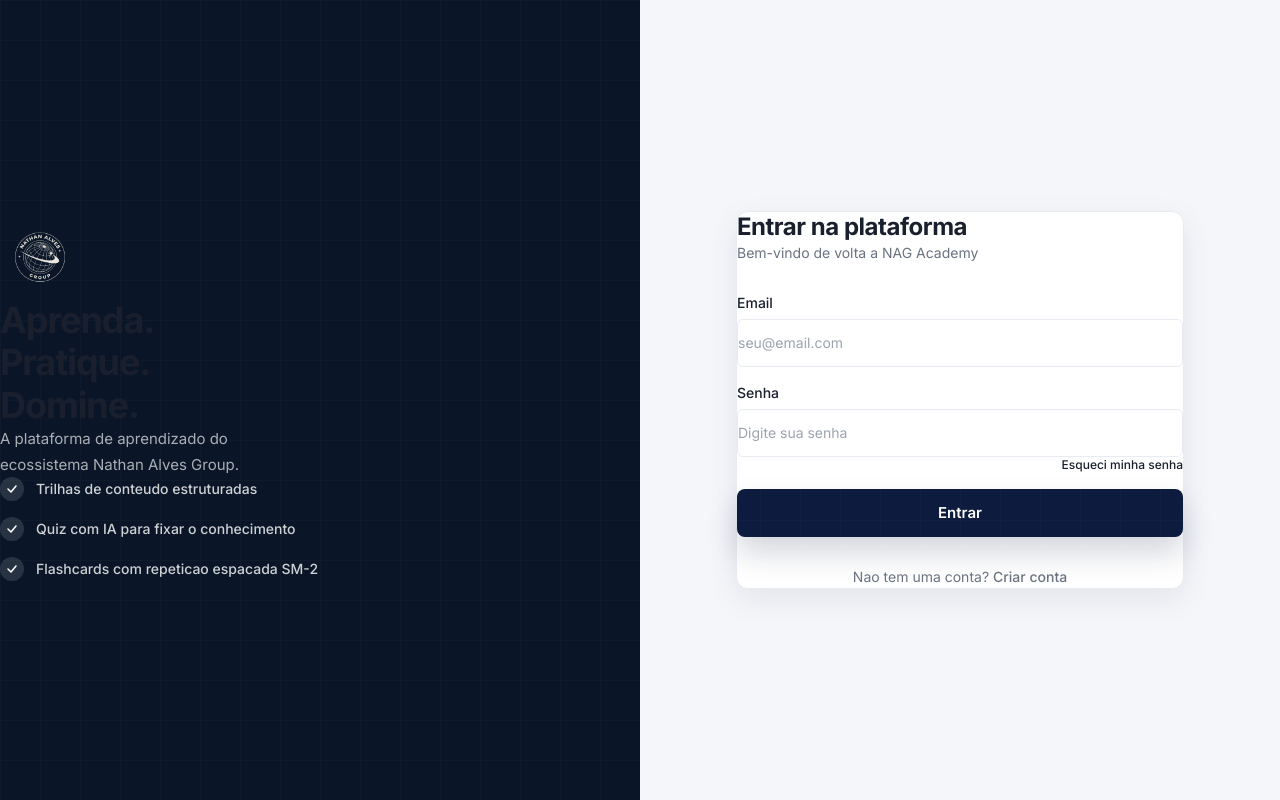
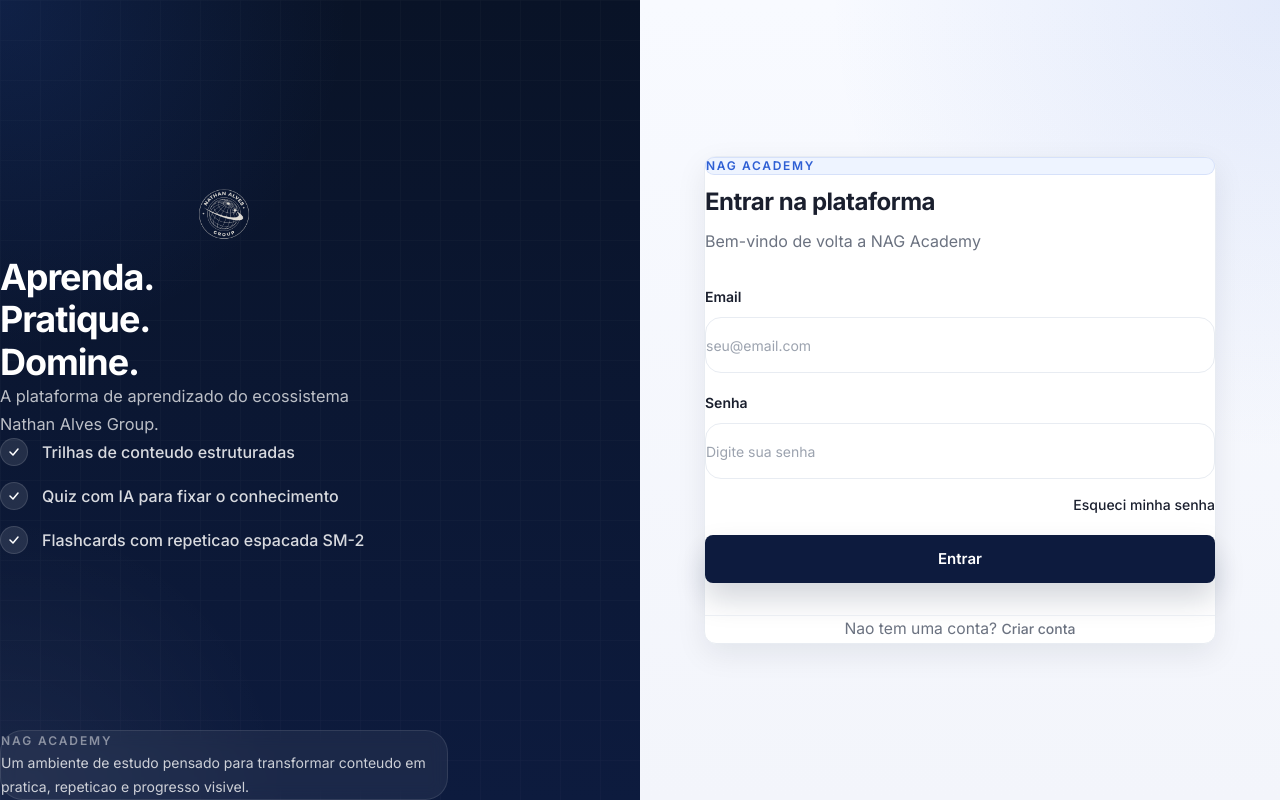
Before and after one commit to nthan-061/NAG-Academy, a React (Vite) app: page /login in a window 1280 px wide. Built offline with nearby package versions, Linux system fonts and the light colour scheme; no server answers.

Commit message:
Refine auth login spacing and presentation

```diff
--- a/src/components/auth/AuthLeftColumn.tsx
+++ b/src/components/auth/AuthLeftColumn.tsx
@@ -28,7 +28,7 @@
 
 export function AuthLeftColumn({ headline, subtitle, bullets }: AuthLeftColumnProps) {
   return (
-    <aside className="auth-column hidden min-h-screen w-1/2 flex-col justify-center overflow-hidden bg-primary-deep px-12 lg:flex">
+    <aside className="auth-column relative hidden min-h-screen w-1/2 flex-col justify-between overflow-hidden bg-[linear-gradient(180deg,#091327_0%,#0d1b3e_100%)] px-14 py-12 lg:flex">
       <svg
         className="pointer-events-none absolute inset-0 h-full w-full opacity-[0.04]"
         xmlns="http://www.w3.org/2000/svg"
@@ -41,35 +41,48 @@
         <rect width="100%" height="100%" fill="url(#auth-grid)" />
       </svg>
 
-      <div className="relative z-10 mx-auto flex w-full max-w-[24rem] flex-col items-start">
+      <div className="pointer-events-none absolute inset-0 bg-[radial-gradient(circle_at_top_left,rgba(46,95,212,0.18),transparent_34%),radial-gradient(circle_at_bottom_left,rgba(255,255,255,0.05),transparent_28%)]" />
+
+      <div className="relative z-10 mx-auto flex w-full max-w-[28rem] flex-1 flex-col justify-center">
         <img
           src="/logo-white.png"
           alt="Nathan Alves Group"
-          className="mb-10 h-20 w-auto object-contain"
+          className="mb-12 h-20 w-auto object-contain opacity-95"
         />
 
-        <h1 className="mb-3 whitespace-pre-line text-[2rem] font-bold leading-[1.25] tracking-[-0.03em] text-white">
+        <h1 className="mb-5 whitespace-pre-line text-[3.25rem] font-bold leading-[1.02] tracking-[-0.05em] !text-white">
           {headline}
         </h1>
 
-        <p className="mb-9 max-w-[20rem] text-[15px] leading-7 text-white/65">
+        <p className="mb-10 max-w-[24rem] text-[1.02rem] leading-8 text-white/72">
           {subtitle}
         </p>
 
         <div className="flex flex-col gap-4">
           {bullets.map((bullet) => (
-            <div key={bullet.text} className="flex items-center gap-3">
-              <div className="flex h-6 w-6 shrink-0 items-center justify-center rounded-full bg-white/12">
+            <div key={bullet.text} className="flex items-center gap-3.5">
+              <div className="flex h-7 w-7 shrink-0 items-center justify-center rounded-full border border-white/12 bg-white/10">
                 {bullet.icon === 'lock' ? <LockIcon /> : <CheckIcon />}
               </div>
 
-              <span className="text-sm font-medium text-white/80">
+              <span className="text-[1rem] font-medium leading-7 text-white/84">
                 {bullet.text}
               </span>
             </div>
           ))}
         </div>
       </div>
+
+      <div className="relative z-10 mx-auto hidden w-full max-w-[28rem] lg:block">
+        <div className="rounded-[1.4rem] border border-white/10 bg-white/6 px-5 py-5 backdrop-blur">
+          <p className="text-xs font-semibold uppercase tracking-[0.16em] text-white/48">
+            NAG Academy
+          </p>
+          <p className="mt-3 text-sm leading-7 text-white/78">
+            Um ambiente de estudo pensado para transformar conteudo em pratica, repeticao e progresso visivel.
+          </p>
+        </div>
+      </div>
     </aside>
   )
 }
--- a/src/design/theme.ts
+++ b/src/design/theme.ts
@@ -33,12 +33,12 @@
       danger: 'bg-danger-soft text-danger',
     },
     input: {
-      wrapper: 'flex flex-col gap-1.5',
-      label: 'text-sm font-medium text-foreground',
+      wrapper: 'flex flex-col gap-2.5',
+      label: 'text-sm font-semibold text-foreground',
       field:
-        'h-12 w-full rounded-md border border-border bg-surface px-4 text-sm text-foreground outline-none transition placeholder:text-muted-foreground focus:border-secondary focus:shadow-focus disabled:cursor-not-allowed disabled:bg-background-elevated disabled:text-muted-foreground',
-      helper: 'text-xs text-text-secondary',
-      error: 'text-xs text-danger',
+        'h-14 w-full rounded-[1rem] border border-border bg-surface px-4 text-sm text-foreground outline-none transition placeholder:text-muted-foreground focus:border-secondary focus:shadow-focus disabled:cursor-not-allowed disabled:bg-background-elevated disabled:text-muted-foreground',
+      helper: 'text-xs leading-6 text-text-secondary',
+      error: 'text-xs leading-6 text-danger',
     },
     text: {
       h1: 'text-4xl font-bold tracking-[-0.04em] text-foreground md:text-5xl',
--- a/src/index.css
+++ b/src/index.css
@@ -39,19 +39,19 @@
 
 @layer components {
   .auth-shell {
-    @apply flex min-h-screen bg-background text-foreground;
+    @apply flex min-h-screen bg-[radial-gradient(circle_at_top_right,rgba(46,95,212,0.10),transparent_30%),linear-gradient(180deg,#f8faff_0%,#f3f5fb_100%)] text-foreground;
   }
 
   .auth-content {
-    @apply flex min-h-screen w-full items-center justify-center bg-background px-4 py-8 lg:w-1/2 lg:px-6;
+    @apply flex min-h-screen w-full items-center justify-center px-5 py-10 sm:px-8 lg:w-1/2 lg:px-10 lg:py-12;
   }
 
   .auth-surface {
-    @apply w-full max-w-[28rem] rounded-[1.25rem] border border-border bg-surface p-8 shadow-card sm:p-10;
+    @apply w-full max-w-[32rem] rounded-[1.75rem] border border-white/70 bg-white/92 p-8 shadow-[0_24px_60px_rgba(10,22,40,0.10)] backdrop-blur sm:p-10 lg:p-12;
   }
 
   .auth-alert {
-    @apply flex items-start gap-3 rounded-[0.875rem] border px-4 py-3 text-sm;
+    @apply flex items-start gap-3 rounded-[1rem] border px-4 py-3.5 text-sm;
   }
 
   .auth-alert-success {
@@ -64,6 +64,18 @@
 
   .auth-link {
     @apply text-sm font-medium text-secondary transition hover:text-primary;
+  }
+
+  .auth-kicker {
+    @apply inline-flex items-center gap-2 rounded-full border border-secondary/12 bg-secondary-soft px-3 py-1.5 text-xs font-semibold uppercase tracking-[0.14em] text-secondary;
+  }
+
+  .auth-form-stack {
+    @apply flex flex-col gap-5;
+  }
+
+  .auth-card-section {
+    @apply flex flex-col gap-3;
   }
 }
 
--- a/src/pages/Login.tsx
+++ b/src/pages/Login.tsx
@@ -62,7 +62,7 @@
 
       <main className="auth-content">
         <Card className="auth-surface" padding="none">
-          <div className="flex flex-col gap-7">
+          <div className="flex flex-col gap-8">
             {confirmed && (
               <div className="auth-alert auth-alert-success">
                 <CheckCircle size={18} className="mt-0.5 shrink-0" />
@@ -72,11 +72,16 @@
               </div>
             )}
 
-            <div className="space-y-2">
+            <div className="auth-card-section">
+              <div className="auth-kicker">
+                NAG Academy
+              </div>
+
               <Text as="h2" variant="h2">
                 Entrar na plataforma
               </Text>
-              <Text tone="muted">
+
+              <Text tone="muted" className="max-w-[28rem] text-[1rem] leading-7">
                 Bem-vindo de volta a NAG Academy
               </Text>
             </div>
@@ -90,7 +95,7 @@
               </div>
             )}
 
-            <form onSubmit={handleSubmit} className="flex flex-col gap-4">
+            <form onSubmit={handleSubmit} className="auth-form-stack">
               <Input
                 type="email"
                 label="Email"
@@ -101,7 +106,7 @@
                 autoComplete="email"
               />
 
-              <div className="space-y-3">
+              <div className="flex flex-col gap-4">
                 <Input
                   type="password"
                   label="Senha"
@@ -113,7 +118,7 @@
                 />
 
                 <div className="flex justify-end">
-                  <Link to="/forgot-password" className="auth-link text-xs">
+                  <Link to="/forgot-password" className="auth-link text-sm">
                     Esqueci minha senha
                   </Link>
                 </div>
@@ -124,12 +129,14 @@
               </Button>
             </form>
 
-            <Text className="text-center">
+            <div className="border-t border-border/80 pt-6">
+              <Text className="text-center text-[0.98rem] leading-7">
               Nao tem uma conta?{' '}
-              <Link to="/register" className="auth-link">
-                Criar conta
-              </Link>
-            </Text>
+                <Link to="/register" className="auth-link">
+                  Criar conta
+                </Link>
+              </Text>
+            </div>
           </div>
         </Card>
       </main>
```
